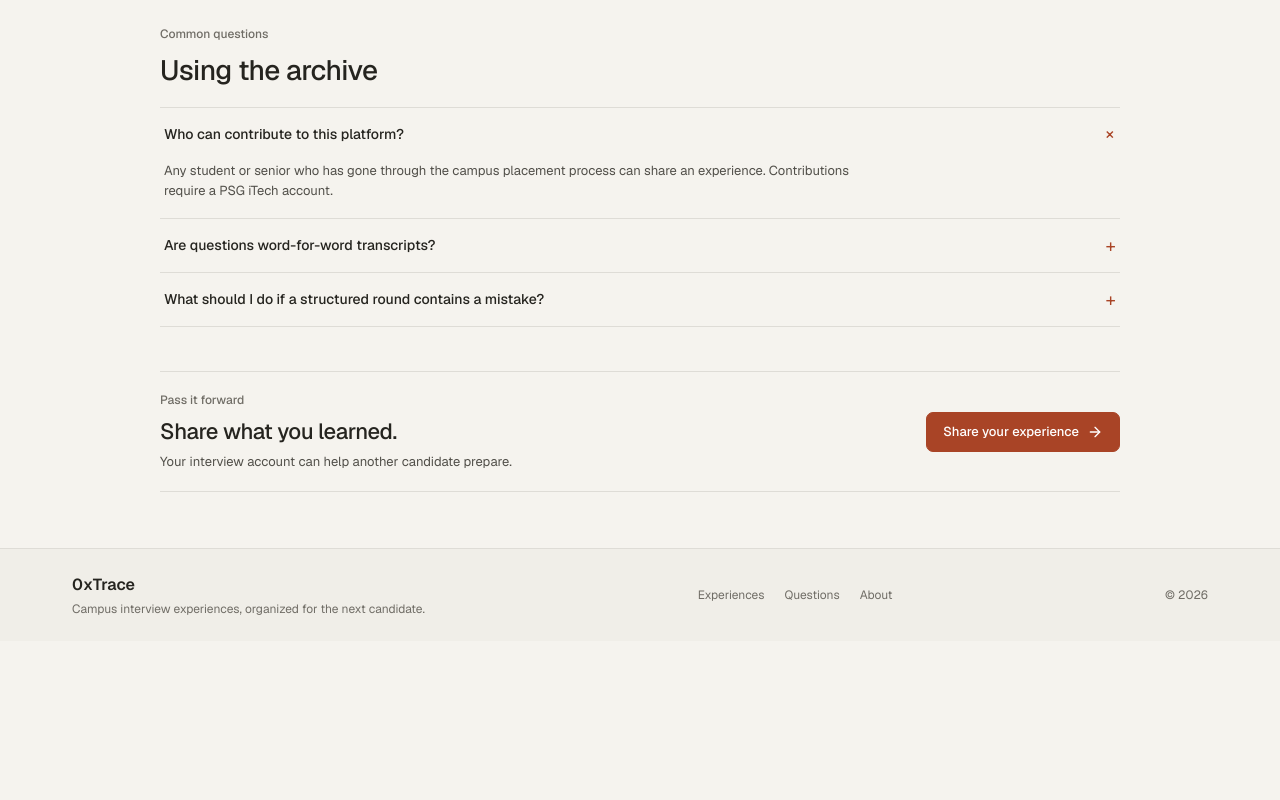
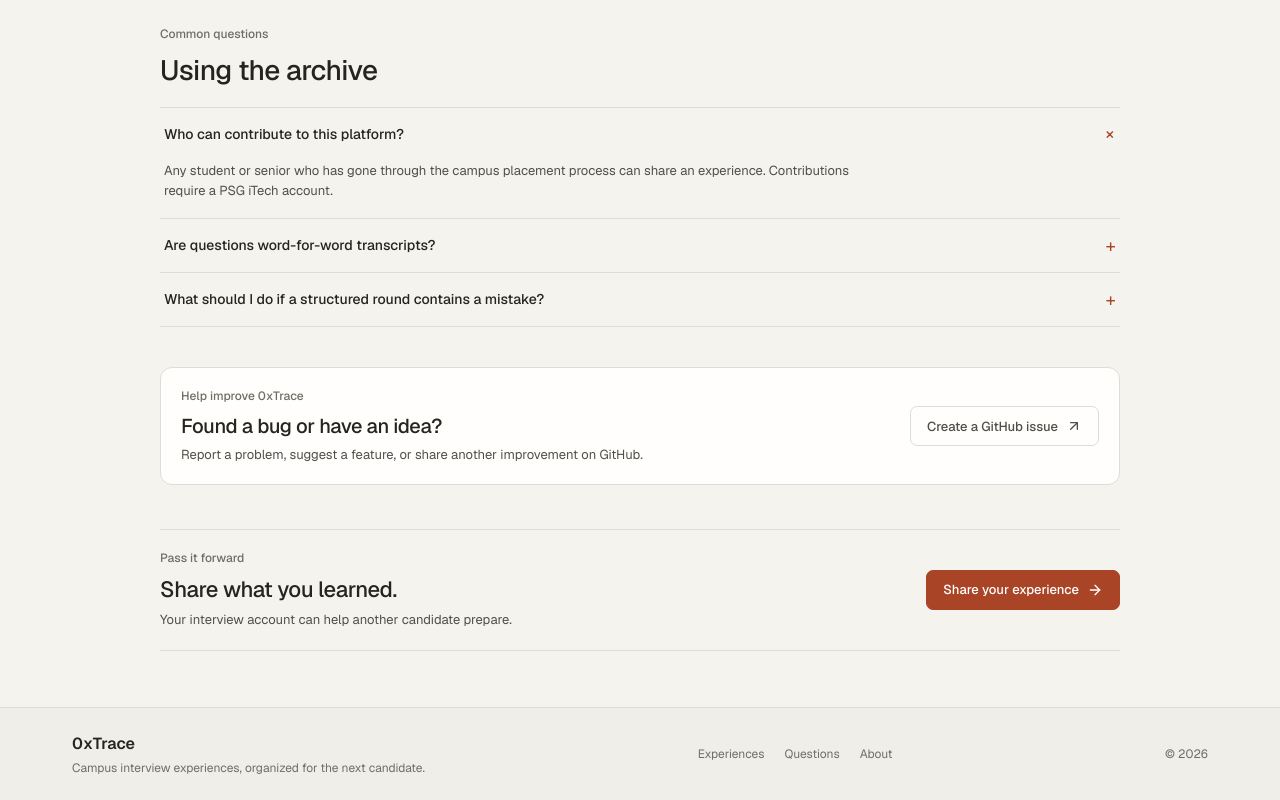
Before and after one commit to MANOJ-80/0xTrace, a Next.js app in the folder apps/web/: page /about in a window 1280 px wide. Shown: the part 934-1734 px from the top of the page. Before the commit the page ends 1575 px from the top, so only its background shows below. Built offline with nearby package versions, Linux system fonts and the light colour scheme; no server answers.

Commit message:
feat(about): add GitHub feedback link

```diff
--- a/apps/web/src/app/about/page.tsx
+++ b/apps/web/src/app/about/page.tsx
@@ -1,4 +1,4 @@
-import { ArrowRight } from "lucide-react";
+import { ArrowRight, ArrowUpRight } from "lucide-react";
 import Link from "next/link";
 
 export const metadata = {
@@ -91,6 +91,22 @@ export default function AboutPage() {
         </div>
       </section>
 
+      <section className="about-feedback" aria-labelledby="feedback-title">
+        <div>
+          <div className="page-kicker">Help improve 0xTrace</div>
+          <h2 id="feedback-title">Found a bug or have an idea?</h2>
+          <p>Report a problem, suggest a feature, or share another improvement on GitHub.</p>
+        </div>
+        <a
+          href="https://github.com/MANOJ-80/0xTrace/issues/new/choose"
+          target="_blank"
+          rel="noreferrer"
+          className="ui-action-secondary"
+        >
+          Create a GitHub issue <ArrowUpRight size={16} aria-hidden="true" />
+        </a>
+      </section>
+
       <section className="about-cta">
         <div>
           <div className="page-kicker">Pass it forward</div>
--- a/apps/web/src/app/globals.css
+++ b/apps/web/src/app/globals.css
@@ -218,6 +218,9 @@ select[class*="appearance-none"] {
 .about-cta { display: flex; align-items: center; justify-content: space-between; gap: 24px; margin-top: 44px; padding: 20px 0; border-top: 1px solid var(--ox-edge); border-bottom: 1px solid var(--ox-edge); }
 .about-cta h2 { margin: 6px 0 4px; color: var(--ox-ink); font-size: 22px; font-weight: 500; letter-spacing: -.02em; }
 .about-cta p { margin: 0; color: var(--ox-text); font-size: 13px; }
+.about-feedback { display: flex; align-items: center; justify-content: space-between; gap: 24px; margin-top: 40px; padding: 20px; border: 1px solid var(--ox-edge); border-radius: var(--radius-lg); background: var(--ox-surface); }
+.about-feedback h2 { margin: 6px 0 4px; color: var(--ox-ink); font-size: 20px; font-weight: 500; letter-spacing: -.02em; }
+.about-feedback p { margin: 0; color: var(--ox-text); font-size: 13px; }
 
 .admin-count { display: flex; align-items: center; gap: 8px; margin-top: -8px; color: var(--ox-muted); font-size: 12px; }
 .admin-count span { color: var(--ox-ink); font: 500 16px/1 var(--font-geist-mono), monospace; }
@@ -341,6 +344,7 @@ select[class*="appearance-none"] {
   .about-section { margin-top: 36px; }
   .about-feature { grid-template-columns: minmax(0, 1fr); gap: 5px; padding: 14px 4px; }
   .about-cta { align-items: flex-start; flex-direction: column; margin-top: 32px; padding: 18px 0; }
+  .about-feedback { align-items: flex-start; flex-direction: column; margin-top: 32px; padding: 16px; }
   .home-skeleton-hero { grid-template-columns: 1fr; gap: 24px; min-height: 0; }
   .home-skeleton-preview { min-height: 240px; }
   .home-skeleton-stats { grid-template-columns: repeat(2, 1fr); }
```
